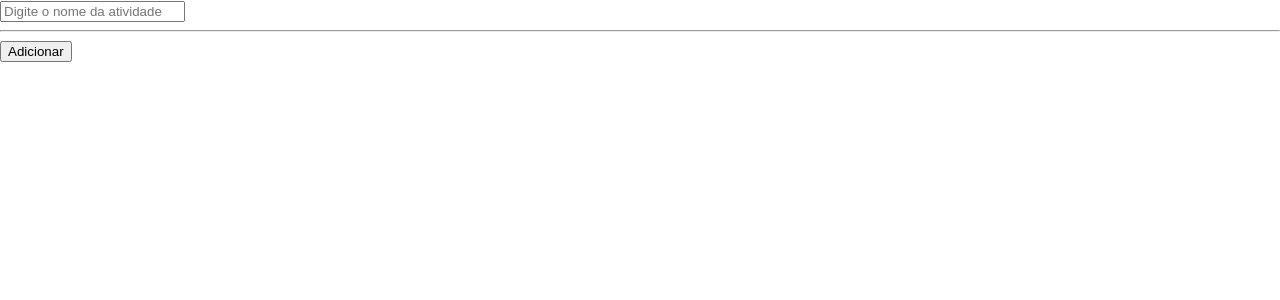
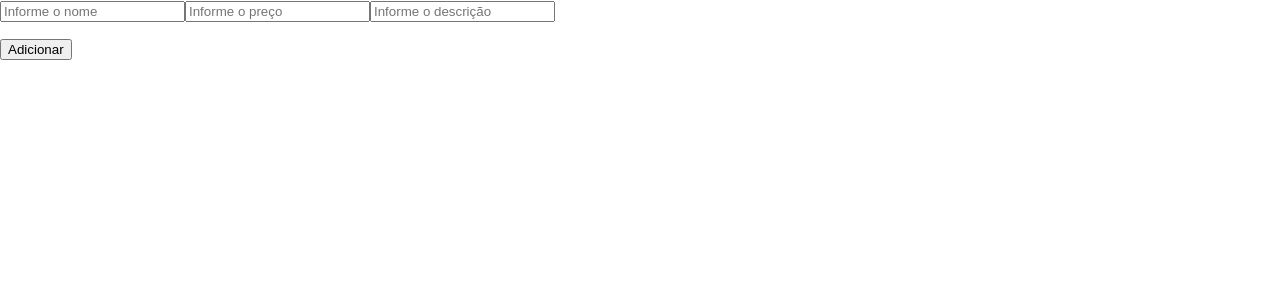
Before and after one commit to valdairelaborata/reactjs_13184, a React (Create React App) app in the folder my-app/: page / in a window 1280 px wide. Shown: the top 300 px of the page. Built offline with nearby package versions, Linux system fonts and the light colour scheme.

Commit message:
Inicio do cadastro de produto

```diff
--- /dev/null
+++ b/my-app/src/Produtos.js
@@ -0,0 +1,45 @@
+
+import React, { useState } from "react";
+
+function Produtos() {
+    const [nome, setNome] = useState("")
+    const [preco, setPreco] = useState("")
+    const [desricao, setDescricao] = useState("")
+
+    const adicionar = () => {
+        console.log("Nome: " + nome + " preço: " + preco + " descricao: " + desricao)
+
+        setNome("")
+        setPreco("")
+        setDescricao("")
+
+    }
+
+    return (
+        <>
+            <input
+                type="text"
+                value={nome}
+                onChange={(e) => setNome(e.target.value)}
+                placeholder="Informe o nome"        >
+            </input>
+            <input
+                type="text"
+                value={preco}
+                onChange={(e) => setPreco(e.target.value)}
+                placeholder="Informe o preço"        >
+            </input>
+            <input
+                type="text"
+                value={desricao}
+                onChange={(e) => setDescricao(e.target.value)}
+                placeholder="Informe o descrição"        >
+            </input>
+            <p>
+                <button onClick={adicionar}>Adicionar</button>
+            </p>
+        </>
+    )
+}
+
+export default Produtos;
--- a/my-app/src/index.js
+++ b/my-app/src/index.js
@@ -2,13 +2,13 @@ import React from 'react';
 import ReactDOM from 'react-dom/client';
 import './index.css';
 import reportWebVitals from './reportWebVitals';
-import Atividade from './Atividade'
+import Produtos from './Produtos'
 
 const root = ReactDOM.createRoot(document.getElementById('root'));
 
 root.render(
   <div>
-    <Atividade></Atividade>
+    <Produtos></Produtos>
   </div>
 )
 
```
